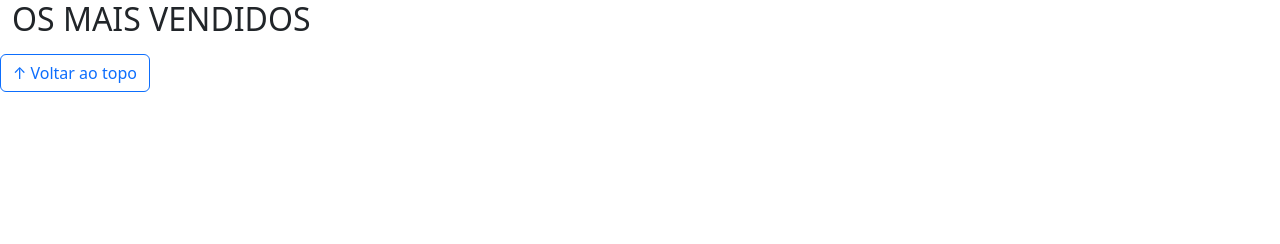
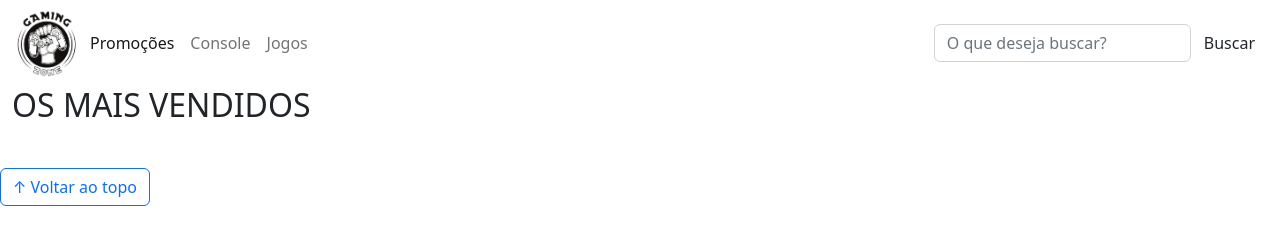
Before and after one commit to hilbert-nunes/front-senai, a plain HTML site: page index.html in a window 1280 px wide. Drawn offline with nearby package versions, Linux system fonts and the light colour scheme.

Commit message:
add header

```diff
--- a/css/estilo.css
+++ b/css/estilo.css
@@ -1,4 +1,8 @@
 /*cabeçalho*/
+header img {
+    height: 70px;
+    width: 70px;
+}
 
 
 /*Conteudo principal*/
@@ -7,7 +11,17 @@
 /*banner*/
 
 /*Produtos vendidos*/
+
 /*Rodapé*/
+footer {
+    position: relative;
+    bottom:0;
+}
+footer p {
+    text-align: center;
+    font-weight: bold;
+    padding: 10px;
+}
 
 /*Botão Voltar topo*/
 
--- a/index.html
+++ b/index.html
@@ -13,12 +13,38 @@
   <link rel="stylesheet" href="css/estilo.css">
 
 
-
 </head>
 
 <body>
   <header>
-
+    <nav class="navbar navbar-expand-lg">
+      <div class="container-fluid">
+      <a class="navbarbrand" href="index.html"><img src="img/logo.png"></a>
+      <button class="navbar-toggler" type="button" data-bstoggle="collapse"
+      data-bs-target="#navbarSupportedContent" ariacontrols="navbarSupportedContent"
+      aria-expanded="false" aria-label="Toggle navigation">
+      <span class="navbar-toggler-icon"></span>
+      </button>
+      <div class="collapse navbar-collapse" id="navbarSupportedContent">
+      <ul class="navbar-nav me-auto mb-2 mb-lg-0">
+      <li class="nav-item">
+      <a class="nav-link active" ariacurrent="page" href="#">Promoções</a>
+      </li>
+      <li class="nav-item">
+      <a class="nav-link" href="#">Console</a>
+      </li>
+      <li class="nav-item">
+      <a class="nav-link" href="#">Jogos</a>
+      </li>
+      </ul>
+      <form class="d-flex" role="search">
+      <input class="form-control me2" type="search" placeholder="O que deseja buscar?"
+      aria-label="Search">
+      <button class="btn btn-outlinesuccess" type="submit">Buscar</button>
+      </form>
+      </div>
+      </div>
+      </nav>
   </header>
 
   <main>
```
